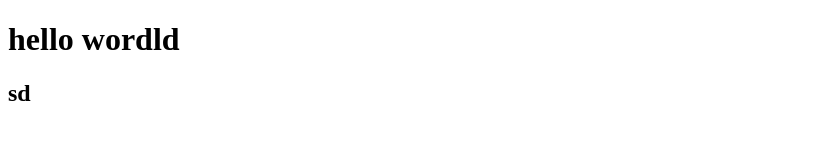
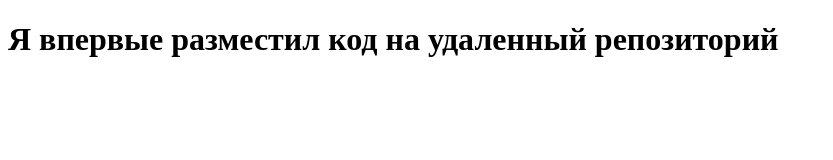
Before and after one commit to IlyaGorelov/test_repo, a plain HTML site: page index.html in a window 1280 px wide. Shown: the whole page, without its empty margins (0-833 px from the left). Drawn offline with Linux system fonts and the light colour scheme.

Commit message:
New commit

```diff
--- a/index.html
+++ b/index.html
@@ -3,10 +3,10 @@
 <head>
     <meta charset="UTF-8">
     <meta name="viewport" content="width=device-width, initial-scale=1.0">
-    <title>Document</title>
+    <title>new git project</title>
 </head>
 <body>
-    <h1>hello wordld</h1>
-    <h2>sd</h2>
+    <h1>Я впервые разместил код на удаленный репозиторий</h1>
+
 </body>
 </html>
```
